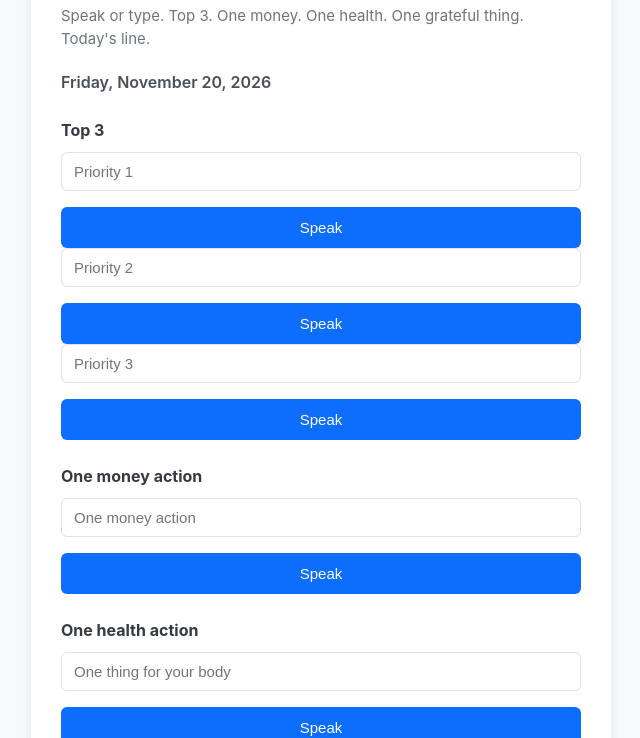
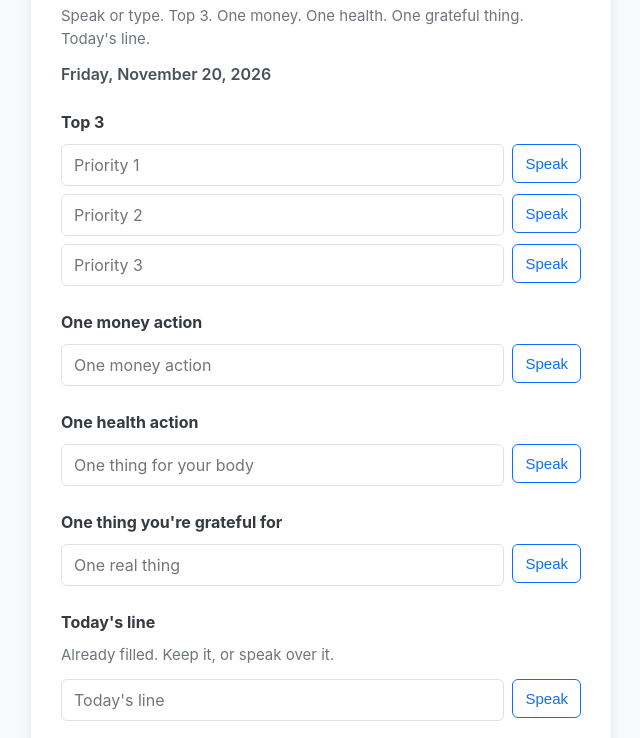
Before and after one commit to DMerritt-Nexorian/daily-reset, a plain HTML site: page index.html in a window 1280 px wide. Shown: the part 95-833 px from the top of the page, without its empty margins (319-959 px from the left). Drawn offline with Linux system fonts and the light colour scheme.

Commit message:
Style speech buttons beside each Daily Reset line.

```diff
--- a/styles.css
+++ b/styles.css
@@ -18,10 +18,13 @@ h1 {
   margin: 0 0 8px 0;
   font-size: 28px;
 }
-.subtitle {
+.subtitle, .hint, .speech-note {
   color: #6c757d;
-  margin: 0 0 20px 0;
+  margin: 0 0 12px 0;
   font-size: 15px;
+}
+.speech-note {
+  color: #842029;
 }
 .date-display {
   font-weight: 600;
@@ -39,16 +42,25 @@ h2 {
 input, textarea {
   width: 100%;
   padding: 10px 12px;
-  margin-bottom: 8px;
   border: 1px solid #dee2e6;
   border-radius: 6px;
-  font-size: 15px;
+  font-size: 16px;
   box-sizing: border-box;
+  font-family: inherit;
 }
 input:focus, textarea:focus {
   outline: none;
   border-color: #0d6efd;
   box-shadow: 0 0 0 3px rgba(13,110,253,0.15);
+}
+.row {
+  display: flex;
+  gap: 8px;
+  align-items: flex-start;
+  margin-bottom: 8px;
+}
+.row input, .row textarea {
+  flex: 1;
 }
 button {
   background: #0d6efd;
@@ -64,6 +76,19 @@ button {
 button:hover {
   background: #0b5ed7;
 }
+button.speak {
+  width: auto;
+  flex: 0 0 auto;
+  margin-top: 0;
+  background: #fff;
+  color: #0d6efd;
+  border: 1px solid #0d6efd;
+  padding: 10px 12px;
+}
+button.speak.listening {
+  background: #0d6efd;
+  color: #fff;
+}
 .footer {
   margin-top: 30px;
   text-align: center;
```
